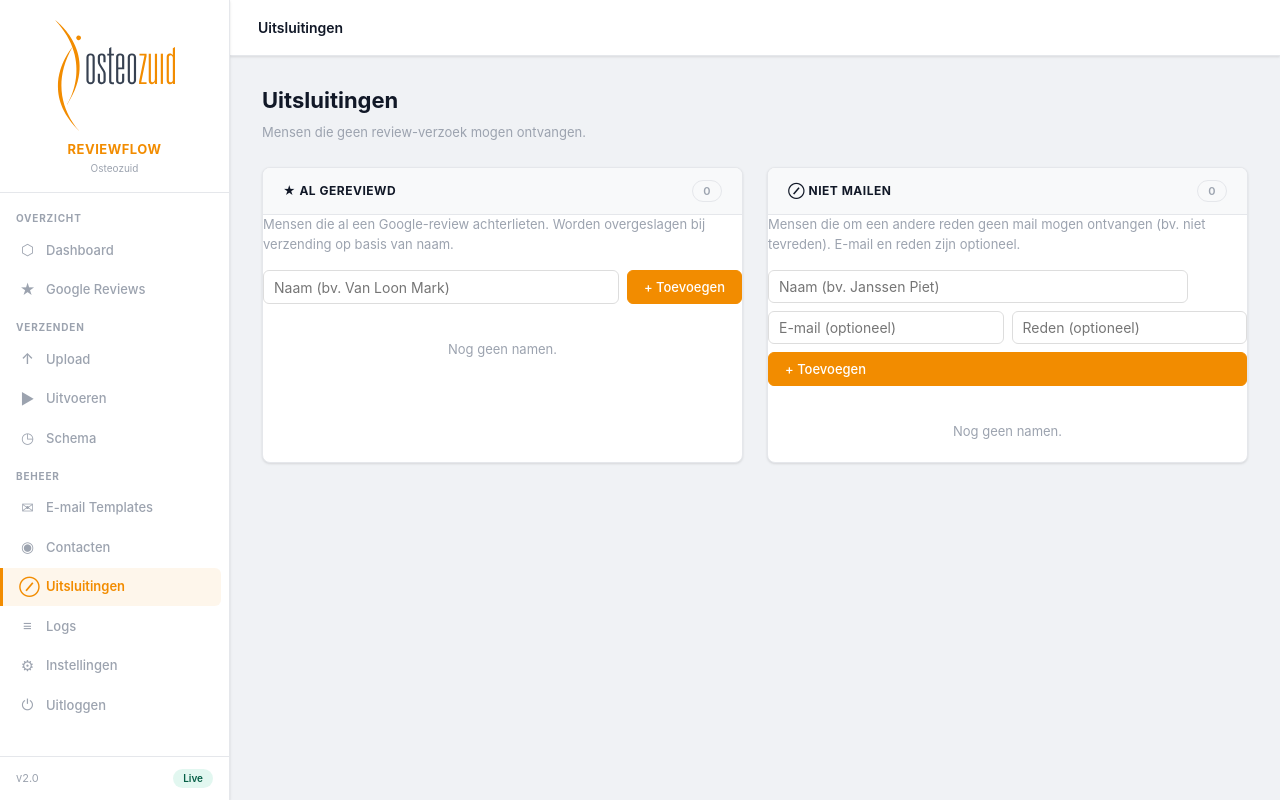
After one commit to osteozuid/reviewflow, a Flask app: page /uitsluitingen in a window 1280 px wide. The commit adds this page. Run offline with Flask 3, Linux system fonts and the light colour scheme; the visitor is signed in with stand-in values (Sample User, id 1); data comes from the database, SQL or seed files in the repository; data that the repository does not hold is empty.

Commit message:
Add Uitsluitingen page with Al gereviewd and Niet mailen sections

```diff
--- a/app.py
+++ b/app.py
@@ -43,8 +43,8 @@ def _log(msg):
 
 
 def do_run(modus, test_email=None):
-    from db import (init_db, get_already_sent, get_blocked, get_reviewed_names,
-                    log_sent, log_import, export_review_log,
+    from db import (init_db, get_already_sent, get_blocked, get_blocked_names,
+                    get_reviewed_names, log_sent, log_import, export_review_log,
                     get_app_setting, get_active_template)
     from csv_import import load_all_csv
     from dedup import deduplicate, matches_reviewed
@@ -73,15 +73,18 @@ def do_run(modus, test_email=None):
 
         candidates, skip_stats = deduplicate(all_rows)
         already_sent = get_already_sent()
-        blocked = get_blocked()
+        blocked_emails = get_blocked()
+        blocked_names = get_blocked_names()
         reviewed = get_reviewed_names()
 
         to_mail, skipped = [], []
         for c in candidates:
             if c['email'] in already_sent:
                 skipped.append({**c, 'reden': 'Al gemaild'})
-            elif c['email'] in blocked:
+            elif c['email'] in blocked_emails:
                 skipped.append({**c, 'reden': 'Geblokkeerd'})
+            elif matches_reviewed(c['naam'], blocked_names):
+                skipped.append({**c, 'reden': 'Niet mailen'})
             else:
                 m = matches_reviewed(c['naam'], reviewed)
                 if m:
@@ -630,6 +633,40 @@ def contacts():
     return render_template('contacts.html', contacts=all_contacts, page='contacts')
 
 
+@app.route('/uitsluitingen', methods=['GET', 'POST'])
+def uitsluitingen():
+    from db import (init_db, get_reviewed_names_full, add_reviewed_name, delete_reviewed_name,
+                    get_blocked_list, add_blocked_person, delete_blocked_person)
+    init_db()
+    if request.method == 'POST':
+        action = request.form.get('action')
+        if action == 'add_reviewed':
+            naam = request.form.get('naam', '').strip()
+            if naam:
+                add_reviewed_name(naam)
+                flash(f'"{naam}" toegevoegd aan Al gereviewd', 'success')
+        elif action == 'delete_reviewed':
+            naam = request.form.get('naam', '')
+            delete_reviewed_name(naam)
+            flash(f'"{naam}" verwijderd', 'info')
+        elif action == 'add_blocked':
+            naam = request.form.get('naam', '').strip()
+            email = request.form.get('email', '').strip()
+            reden = request.form.get('reden', '').strip()
+            if naam:
+                add_blocked_person(naam, email, reden)
+                flash(f'"{naam}" toegevoegd aan Niet mailen', 'success')
+        elif action == 'delete_blocked':
+            bid = request.form.get('id', '')
+            delete_blocked_person(bid)
+            flash('Verwijderd', 'info')
+        return redirect(url_for('uitsluitingen'))
+
+    reviewed = get_reviewed_names_full()
+    blocked = get_blocked_list()
+    return render_template('uitsluitingen.html', reviewed=reviewed, blocked=blocked, page='uitsluitingen')
+
+
 @app.route('/contacts/export/csv')
 def contacts_export_csv():
     import csv as csv_module
--- a/db.py
+++ b/db.py
@@ -166,6 +166,35 @@ def get_blocked():
     return {row['email'].lower() for row in rows}
 
 
+def get_blocked_names():
+    with get_connection() as conn:
+        rows = conn.execute(
+            'SELECT naam FROM blocked WHERE naam IS NOT NULL AND naam != ""'
+        ).fetchall()
+    return [row['naam'] for row in rows]
+
+
+def get_blocked_list():
+    with get_connection() as conn:
+        rows = conn.execute(
+            'SELECT id, naam, email, reden, created_at FROM blocked ORDER BY created_at DESC'
+        ).fetchall()
+    return [dict(r) for r in rows]
+
+
+def add_blocked_person(naam, email='', reden=''):
+    with get_connection() as conn:
+        conn.execute(
+            'INSERT INTO blocked (naam, email, reden) VALUES (?, ?, ?)',
+            (naam.strip(), email.strip() or None, reden.strip() or None),
+        )
+
+
+def delete_blocked_person(blocked_id):
+    with get_connection() as conn:
+        conn.execute('DELETE FROM blocked WHERE id = ?', (blocked_id,))
+
+
 def log_sent(candidates, bestand, batch_id=None):
     now = datetime.now().isoformat(timespec='seconds')
     with get_connection() as conn:
@@ -207,6 +236,19 @@ def add_reviewed_name(naam, bron='manual'):
             return True
         except sqlite3.IntegrityError:
             return False
+
+
+def delete_reviewed_name(naam):
+    with get_connection() as conn:
+        conn.execute('DELETE FROM reviewed_names WHERE naam = ?', (naam,))
+
+
+def get_reviewed_names_full():
+    with get_connection() as conn:
+        rows = conn.execute(
+            'SELECT naam, bron, created_at FROM reviewed_names ORDER BY naam'
+        ).fetchall()
+    return [dict(r) for r in rows]
 
 
 def get_reviewed_names():
--- a/templates/base.html
+++ b/templates/base.html
@@ -69,6 +69,11 @@
         <span class="ico">◉</span> Contacten
       </a>
     </li>
+    <li class="{{ 'active' if page == 'uitsluitingen' }}">
+      <a href="{{ url_for('uitsluitingen') }}">
+        <span class="ico">⊘</span> Uitsluitingen
+      </a>
+    </li>
     <li class="{{ 'active' if page == 'logs' }}">
       <a href="{{ url_for('logs') }}">
         <span class="ico">≡</span> Logs
--- /dev/null
+++ b/templates/uitsluitingen.html
@@ -0,0 +1,112 @@
+{% extends 'base.html' %}
+{% block breadcrumb %}Uitsluitingen{% endblock %}
+{% block content %}
+
+<div class="ptitle">Uitsluitingen</div>
+<div class="ptitle-sub">Mensen die geen review-verzoek mogen ontvangen.</div>
+
+<div style="display:grid; grid-template-columns:1fr 1fr; gap:24px;">
+
+  <!-- ── Sectie 1: Al gereviewd ── -->
+  <div class="section">
+    <div class="sec-head">
+      <span>★ Al gereviewd</span>
+      <span class="badge b-dim">{{ reviewed|length }}</span>
+    </div>
+    <p class="text-dim" style="font-size:13px; margin:0 0 16px;">
+      Mensen die al een Google-review achterlieten. Worden overgeslagen bij verzending op basis van naam.
+    </p>
+
+    <form method="post" style="display:flex; gap:8px; margin-bottom:16px;">
+      <input type="hidden" name="action" value="add_reviewed">
+      <input type="text" name="naam" placeholder="Naam (bv. Van Loon Mark)"
+        style="flex:1; padding:7px 10px; border:1px solid #ddd; border-radius:6px; font-size:14px;" required>
+      <button type="submit" class="btn btn-primary" style="white-space:nowrap;">+ Toevoegen</button>
+    </form>
+
+    {% if reviewed %}
+    <table>
+      <thead>
+        <tr>
+          <th>Naam</th>
+          <th>Bron</th>
+          <th style="width:40px;"></th>
+        </tr>
+      </thead>
+      <tbody>
+        {% for r in reviewed %}
+        <tr>
+          <td class="fw-600">{{ r.naam }}</td>
+          <td><span class="badge b-dim">{{ r.bron }}</span></td>
+          <td>
+            <form method="post" onsubmit="return confirm('Verwijderen?')">
+              <input type="hidden" name="action" value="delete_reviewed">
+              <input type="hidden" name="naam" value="{{ r.naam }}">
+              <button type="submit" class="btn btn-ghost" style="padding:3px 8px; font-size:12px; color:#ef4444;">✕</button>
+            </form>
+          </td>
+        </tr>
+        {% endfor %}
+      </tbody>
+    </table>
+    {% else %}
+    <div class="empty" style="padding:20px 0;">Nog geen namen.</div>
+    {% endif %}
+  </div>
+
+  <!-- ── Sectie 2: Niet mailen ── -->
+  <div class="section">
+    <div class="sec-head">
+      <span>⊘ Niet mailen</span>
+      <span class="badge b-dim">{{ blocked|length }}</span>
+    </div>
+    <p class="text-dim" style="font-size:13px; margin:0 0 16px;">
+      Mensen die om een andere reden geen mail mogen ontvangen (bv. niet tevreden). E-mail en reden zijn optioneel.
+    </p>
+
+    <form method="post" style="display:grid; grid-template-columns:1fr 1fr; gap:8px; margin-bottom:16px;">
+      <input type="hidden" name="action" value="add_blocked">
+      <input type="text" name="naam" placeholder="Naam (bv. Janssen Piet)" required
+        style="grid-column:1/-1; padding:7px 10px; border:1px solid #ddd; border-radius:6px; font-size:14px;">
+      <input type="email" name="email" placeholder="E-mail (optioneel)"
+        style="padding:7px 10px; border:1px solid #ddd; border-radius:6px; font-size:14px;">
+      <input type="text" name="reden" placeholder="Reden (optioneel)"
+        style="padding:7px 10px; border:1px solid #ddd; border-radius:6px; font-size:14px;">
+      <button type="submit" class="btn btn-primary" style="grid-column:1/-1;">+ Toevoegen</button>
+    </form>
+
+    {% if blocked %}
+    <table>
+      <thead>
+        <tr>
+          <th>Naam</th>
+          <th>E-mail</th>
+          <th>Reden</th>
+          <th style="width:40px;"></th>
+        </tr>
+      </thead>
+      <tbody>
+        {% for b in blocked %}
+        <tr>
+          <td class="fw-600">{{ b.naam or '—' }}</td>
+          <td class="mono text-dim" style="font-size:12px;">{{ b.email or '—' }}</td>
+          <td class="text-dim" style="font-size:12px;">{{ b.reden or '—' }}</td>
+          <td>
+            <form method="post" onsubmit="return confirm('Verwijderen?')">
+              <input type="hidden" name="action" value="delete_blocked">
+              <input type="hidden" name="id" value="{{ b.id }}">
+              <button type="submit" class="btn btn-ghost" style="padding:3px 8px; font-size:12px; color:#ef4444;">✕</button>
+            </form>
+          </td>
+        </tr>
+        {% endfor %}
+      </tbody>
+    </table>
+    {% else %}
+    <div class="empty" style="padding:20px 0;">Nog geen namen.</div>
+    {% endif %}
+  </div>
+
+</div>
+
+{% endblock %}
```
